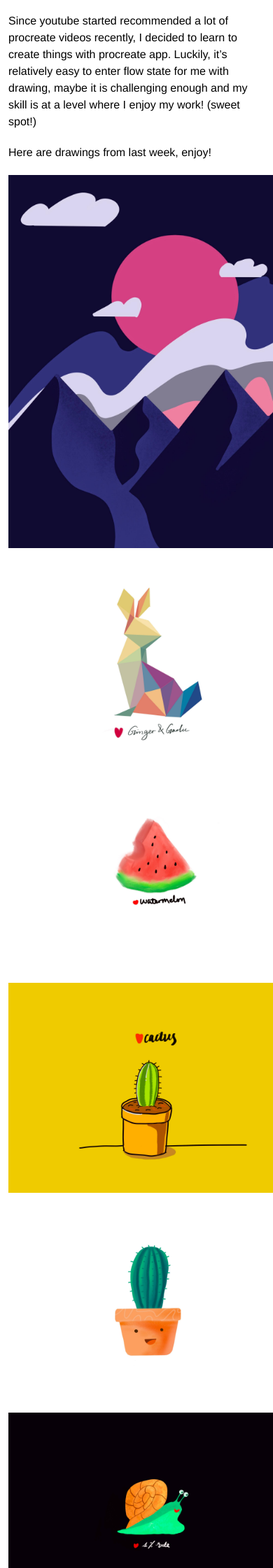
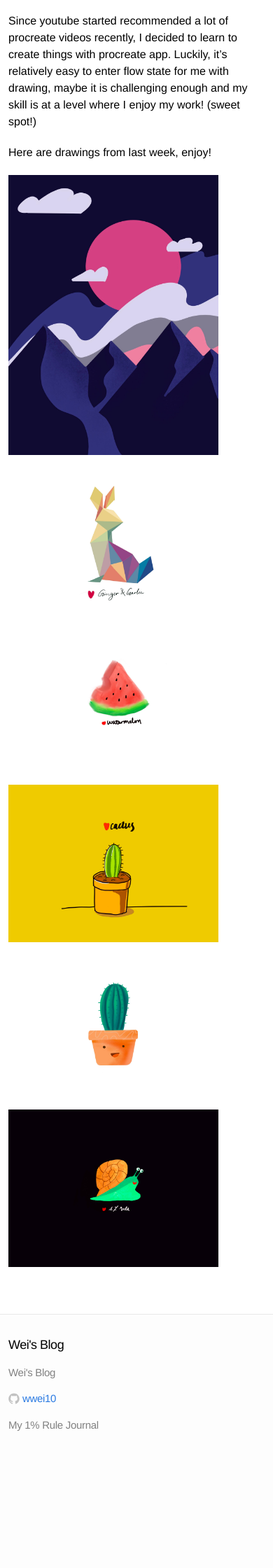
Before and after one commit to wwei10/blog.wwei10.com, a Jekyll site: the page built from _posts/2020-06-30-procreate.md, in a window 390 px wide. Shown: the part 510-2750 px from the top of the page at 70% size. Built offline with Jekyll 4.4.1, drawn with Linux system fonts in a browser that asks for light colours; after the commit the page ends 2602 px from its top, so only the background shows below that.

Commit message:
Make image size responsive

```diff
--- a/_posts/2020-06-30-procreate.md
+++ b/_posts/2020-06-30-procreate.md
@@ -12,9 +12,9 @@ Since youtube started recommended a lot of procreate videos recently, I decided
 
 Here are drawings from last week, enjoy!
 
-<img src="/assets/IMG_0040.jpg" alt="Mountains and Moon" width="400"/>
-<img src="/assets/IMG_0041.jpg" alt="Bunny" width="400"/>
-<img src="/assets/IMG_0046.jpg" alt="Watermelon" width="400"/>
-<img src="/assets/IMG_0047.jpg" alt="Cactus" width="400"/>
-<img src="/assets/IMG_0048.jpg" alt="Cactus 2" width="400"/>
-<img src="/assets/Snail.jpg" alt="Snail" width="400"/>
+<img src="/assets/IMG_0040.jpg" alt="Mountains and Moon" class="responsive" width="700"/>
+<img src="/assets/IMG_0041.jpg" alt="Bunny" class="responsive" width="700"/>
+<img src="/assets/IMG_0046.jpg" alt="Watermelon" class="responsive" width="700"/>
+<img src="/assets/IMG_0047.jpg" alt="Cactus" class="responsive" width="700"/>
+<img src="/assets/IMG_0048.jpg" alt="Cactus 2" class="responsive" width="700"/>
+<img src="/assets/Snail.jpg" alt="Snail" class="responsive" width="700"/>
--- a/css/main.css
+++ b/css/main.css
@@ -348,6 +348,7 @@ a:visited { color: #205caa; }
     clear: both;
   }
 
+  img.responsive { width: 400px }
 }
 
 @media screen and (max-width: 600px) {
@@ -407,4 +408,6 @@ a:visited { color: #205caa; }
     width: auto;
     margin: 0 0 15px; }
 
+  img.responsive { width: 300px }
+
 }
```
